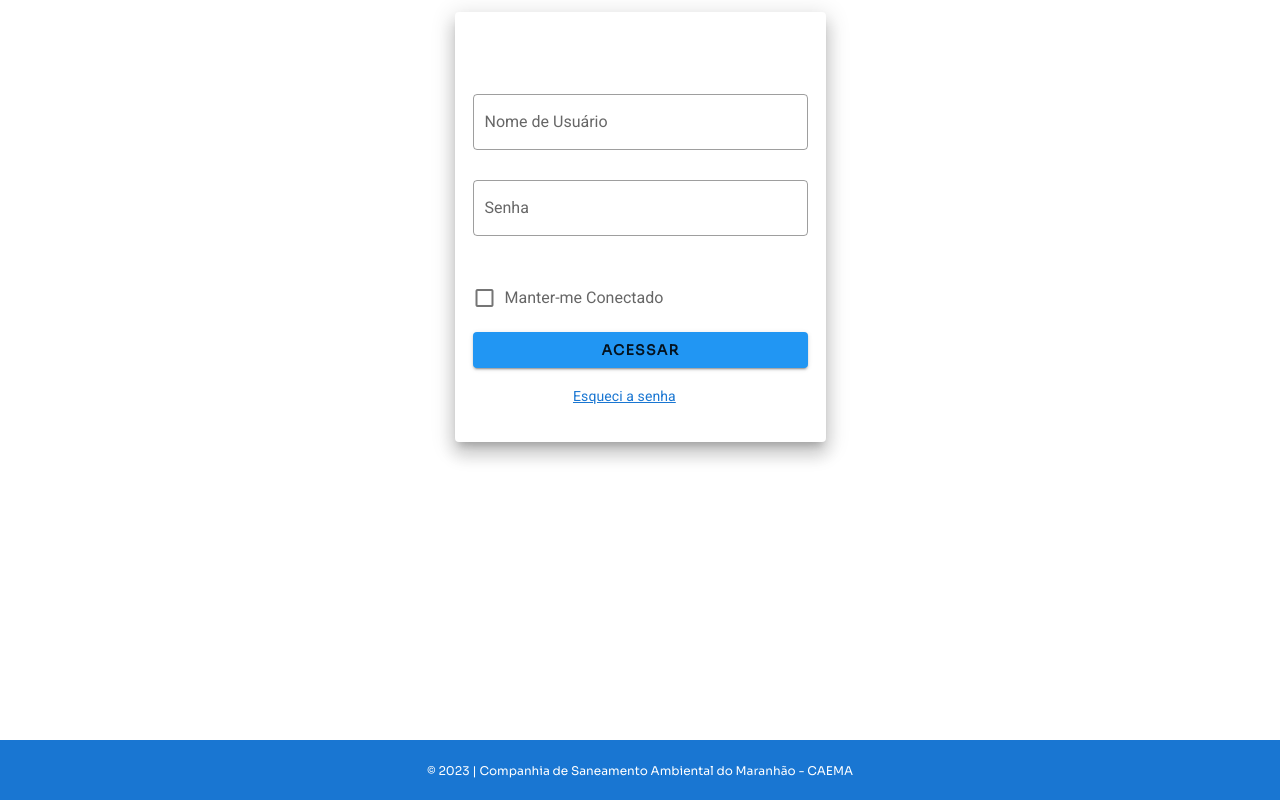
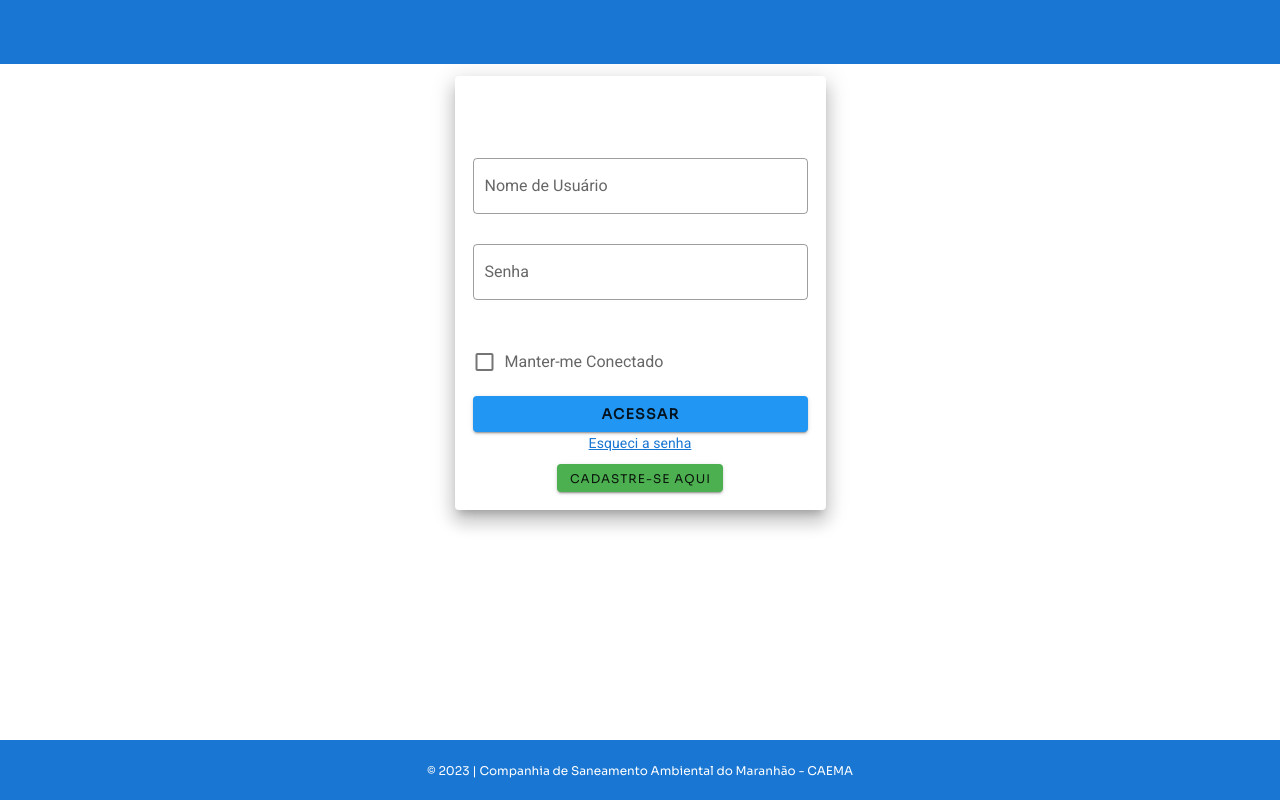
Before and after one commit to renanandradebr/SCCT-SistemaTelefonico-v3, a Vue app: page / in a window 1280 px wide. Built offline with nearby package versions, Linux system fonts and the light colour scheme.

Commit message:
script do login, ajuste de router e adição de um header no login

```diff
--- a/src/App.vue
+++ b/src/App.vue
@@ -1,5 +1,6 @@
 <template>
   <v-app >
+    <HeaderV/>
     <v-row>
       <v-col >
         <v-main>
@@ -16,29 +17,21 @@
 </template>
 
 <script lang="ts">
+import HeaderV from './components/HeaderLogin.vue'
 import footerV from './components/FooterVue.vue'
 
 export default {
   components: {
     footerV,
+    HeaderV,
    },
   name: 'App',
 
   data() {
 
     return {
-      search: '',
       drawer: false,
-      links: [
-        'Página Inicial',
-      ],
     }
   },
 };
 </script>
-<style>
-.navbar{
-  font: bold 15pt Sora;
-
-}
-</style>
--- /dev/null
+++ b/src/components/AcessoNegado.vue
@@ -0,0 +1,6 @@
+<template>
+    <div>
+        <h2>Acesso Negado</h2>
+        <p>Você não está autorizado a acessar esta página.</p>
+    </div>
+</template>
--- a/src/components/CadastroUsuario.vue
+++ b/src/components/CadastroUsuario.vue
@@ -1,5 +1,5 @@
 <template>
-    <v-container fluid>
+    <v-container fluid class="fundo">
         <v-row justify="center">
             <v-col cols="12" sm="8" md="6" class="botoes3">
                 <v-card id="formulario1">
@@ -66,13 +66,16 @@ export default {
 <style>
 #formulario1 {
     border: solid rgb(7, 88, 134) 2px;
+    box-shadow: black 2px ;
 
 }
 
+.fundo{
+    background-image: url('https://img.freepik.com/fotos-gratis/respingo-de-tinta-na-agua-escura_23-2147798303.jpg?w=740&t=st=1684778722~exp=1684779322~hmac=8e825c533ac8d7c8449cb26eaf088798f509297f239cce248ddf2c61604d1a95');
+  background-size: cover;
+}
 .botoes3 {
     font: bold 15pt Sora;
-    border: solid red 2px;
-
 }
 
 </style>
--- /dev/null
+++ b/src/components/HeaderLogin.vue
@@ -0,0 +1,3 @@
+<template>
+        <v-app-bar class="navbar" app color="primary" dark flat/>
+</template>
--- a/src/components/LoginPage.vue
+++ b/src/components/LoginPage.vue
@@ -4,18 +4,24 @@
       <v-col cols="12" md="4" sm="8">
         <v-card class="cardlogin elevation-12">
           <v-toolbar color="white" dark flat class="d-flex align-center">
-            <v-img src="../assets/logo-scct.png" contain class="imglogo" width="130" />
+            <v-img src="../assets/logo-scct.png" contain width="145" />
           </v-toolbar>
           <v-card-text>
             <v-form @submit.prevent="Login">
-              <v-text-field v-model="usernamee" label="Nome de Usuário" outlined clearable></v-text-field>
-              <v-text-field v-model="senha" label="Senha" type="password" outlined clearable></v-text-field>
+              <v-text-field v-model="username" label="Nome de Usuário" outlined clearable></v-text-field>
+              <v-text-field v-model="password" label="Senha" type="password" outlined clearable></v-text-field>
               <v-checkbox v-model="Manterconectado" label="Manter-me Conectado"></v-checkbox>
               <v-btn class="botaologin" type="submit" color="blue" text-color="white" block>Acessar</v-btn>
-              <div class="EsqueciSenha">
+
+
+              <div class="text-center">
                 <a href="/esqueceu-senha">Esqueci a senha</a>
               </div>
             </v-form>
+            <div class="text-center">
+              <v-btn class="cadastro" color="green" small @click="paginaCadastro">Cadastre-se aqui</v-btn>
+            </div>
+
           </v-card-text>
         </v-card>
       </v-col>
@@ -27,23 +33,29 @@
 export default {
   data() {
     return {
-      email: '',
-      senha: '',
+      username: '',
+      password: '',
       lembrarLogin: false
     }
   },
   methods: {
-    Login() {
+    paginaCadastro() {
+      this.$router.push('/cadastro-login');
+    },
+    Login(event) {
+      event.preventDefault();
 
-      if (this.Manterconectado) {
+      // Verifique as credenciais aqui (por exemplo, com uma API)
+      if (this.username === 'admin' && this.password === 'password') {
+        // Armazene a autenticação como true no LocalStorage
+        localStorage.setItem('autenticado', 'true');
         localStorage.setItem('lembrarLogin', true);
+        // Redirecione para a página inicial
+        this.$router.push('/home');
       } else {
-        localStorage.removeItem('lembrarLogin');
+        alert('Credenciais inválidas. Tente novamente.');
       }
-      // vai redireciona o usuário para a página principal após o login
-
-      this.$router.push('/home');
-    }
+    },
   },
   created() {
 
@@ -57,24 +69,28 @@ export default {
 </script>
 
 <style scoped>
-.botaologin{
+.cadastro {
+  font: normal 10pt Sora;
+  color: rgb(255, 255, 255);
+  margin-top: 10px;
+
+
+}
+
+.botaologin {
   font: bold 15pt Sora;
   color: white;
 }
+
 .toolbar {
   color: #fff;
-}
-
-.imglogo {
-  margin-left: 50%;
-}
-
-.EsqueciSenha {
-  margin-left: 25%;
-  padding: 5%;
 }
 
 .cardlogin {
   border: solid rgb(54, 54, 216) 2px;
 }
+
+.img {
+  border: solid red 2px;
+}
 </style>
--- /dev/null
+++ b/src/components/cadastroLogin.vue
@@ -0,0 +1,28 @@
+<template>
+    <div>
+      <h2>Cadastro</h2>
+      <v-form @submit.prevent="submitForm">
+        <v-text-field v-model="nome" label="Nome"></v-text-field>
+        <v-text-field v-model="email" label="E-mail"></v-text-field>
+        <v-text-field v-model="senha" label="Senha" type="password"></v-text-field>
+        <v-btn type="submit">Cadastrar</v-btn>
+      </v-form>
+    </div>
+  </template>
+  <script>
+  export default {
+    data() {
+      return {
+        nome: '',
+        email: '',
+        senha: '',
+      };
+    },
+    methods: {
+      submitForm() {
+
+        console.log('Dados de cadastro:', this.nome, this.email, this.senha);
+      },
+    },
+  };
+  </script>
--- a/src/router/index.ts
+++ b/src/router/index.ts
@@ -3,6 +3,8 @@ import VueRouter, { RouteConfig } from 'vue-router'
 import LoginView from '../components/LoginPage.vue'
 import HomeView from '../views/HomeView.vue'
 import Cadastro from '../components/CadastroUsuario.vue'
+import AcessoNegado from '../components/AcessoNegado.vue'
+import cadastroLogin from '../components/cadastroLogin.vue'
 Vue.use(VueRouter)
 
 const routes: Array<RouteConfig> = [
@@ -20,6 +22,16 @@ const routes: Array<RouteConfig> = [
     path: '/cadastro',
     name: 'cadastro',
     component: Cadastro
+  },
+  {
+    path: '/acesso-negado',
+    name: 'acesso negado',
+    component: AcessoNegado
+  },
+  {
+    path: '/cadastro-login',
+    name: 'cadastro de login',
+    component: cadastroLogin
   },
   {
     path: '/about',
```
